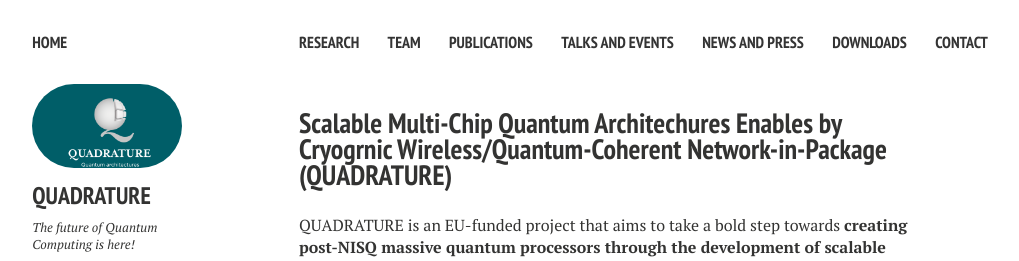
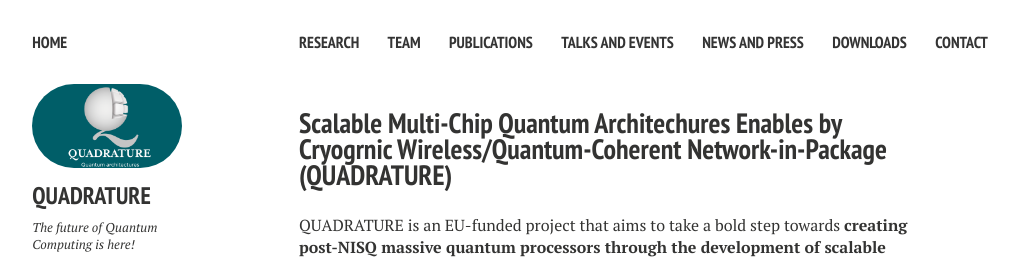
Before and after one commit to biddu/biddu.github.io, a Jekyll site: the page built from index.md, in a window 1280 px wide. Shown: the top 261 px of the page, without its empty margins (21-1040 px from the left). Built offline with Jekyll 4.4.1, drawn with Linux system fonts in a browser that asks for light colours; nearby versions of some CDN libraries; comment, search, counter and statistics services are not loaded.

Commit message:
Update _config.yml

```diff
--- a/_config.yml
+++ b/_config.yml
@@ -15,7 +15,7 @@ url:              https://biddu.github.io/
 # Owner/author information
 owner:
   name:           QUADRATURE
-  avatar:         LogoV13.png
+  avatar:         LogoV14.png
   #logo:           Logo.png
   bio:            The future of Quantum Computing is here!
   email:          info_quadrature@upv.es
```
